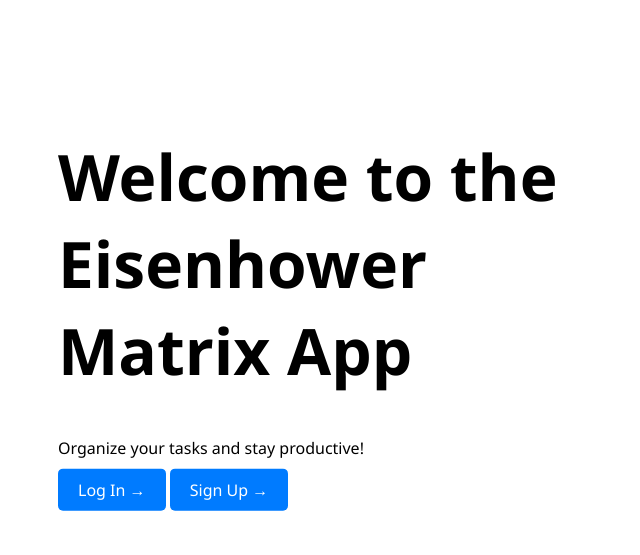
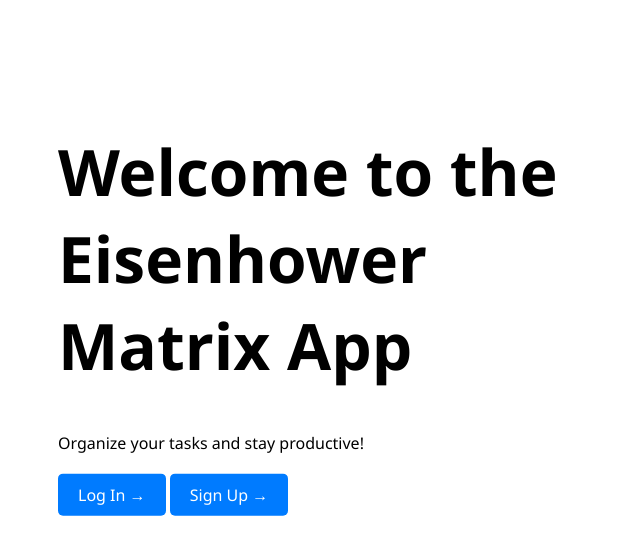
Before and after one commit to himadrikumar/eisen, a Django app: template eisens/templates/eisens/landing_page.html in a window 1280 px wide. Shown: the part 105-660 px from the top of the page, without its empty margins (0-640 px from the left). Run offline with Django 3.2, Linux system fonts and the light colour scheme; the template is opened without the code that fills it, so the values that code supplies are empty.

Commit message:
Update landing_page.html

```diff
--- a/eisens/templates/eisens/landing_page.html
+++ b/eisens/templates/eisens/landing_page.html
@@ -95,7 +95,7 @@
     </nav>
     <div class="main">
         <h1>Welcome to the Eisenhower Matrix App</h1>
-        <p style="margin-bottom: 20px">Organize your tasks and stay productive!</p>
+        <p style="margin-bottom: 30px">Organize your tasks and stay productive!</p>
         <a href="{% url 'eisens:index' %}">Log In →</a>
         <a href="{% url 'users:register' %}">Sign Up →</a>
     </div>
```
